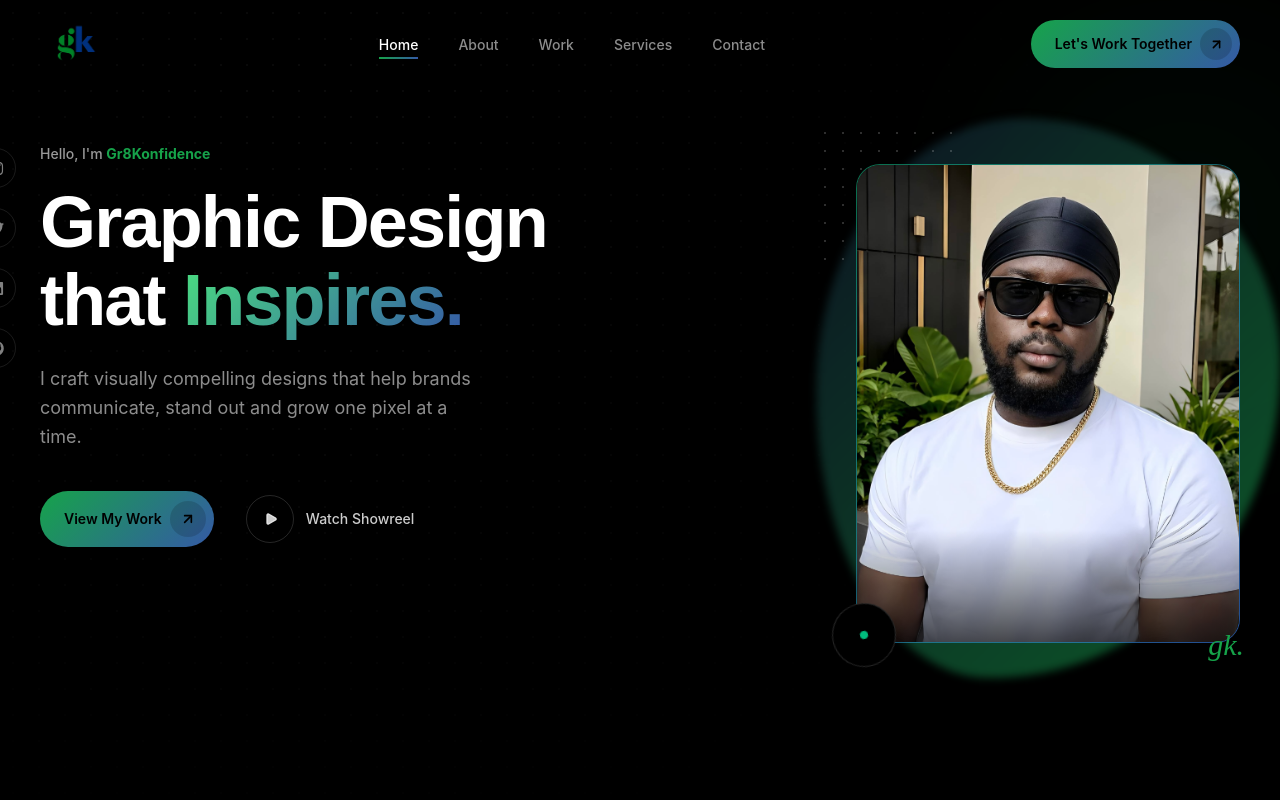
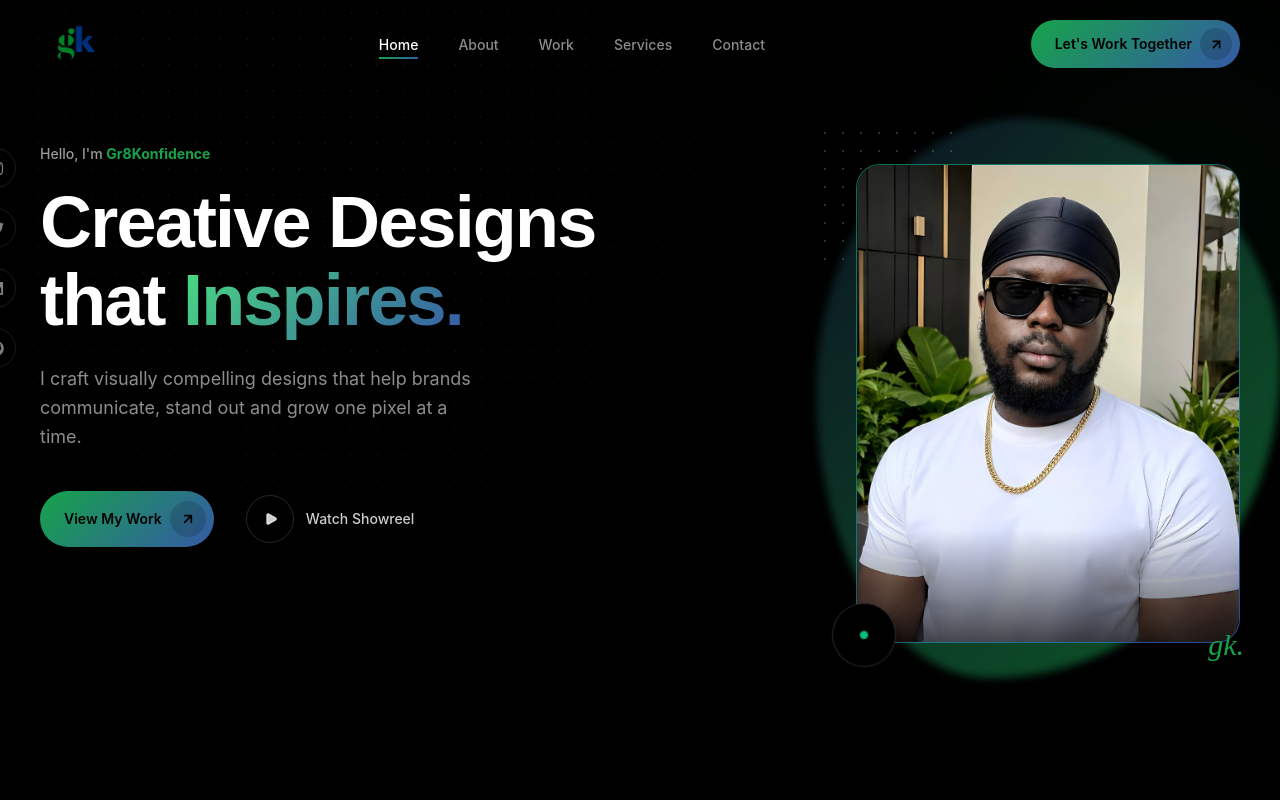
Before and after one commit to charlesdauda/gr8konfidence, a React (Vite) app: page / in a window 1280 px wide. Shown: the top 800 px of the page. Built offline with nearby package versions, Linux system fonts and the light colour scheme.

Commit message:
initial commit

```diff
--- a/src/components/Hero.tsx
+++ b/src/components/Hero.tsx
@@ -31,7 +31,7 @@ export default function Hero() {
           </p>
 
           <h1 className="animate-fade-up delay-2 font-display font-bold text-5xl sm:text-6xl xl:text-7xl leading-[1.08] tracking-tight text-white mb-6">
-            Graphic Design
+            Creative Designs
             <br />
             that <span className="gradient-text">Inspires.</span>
           </h1>
```
